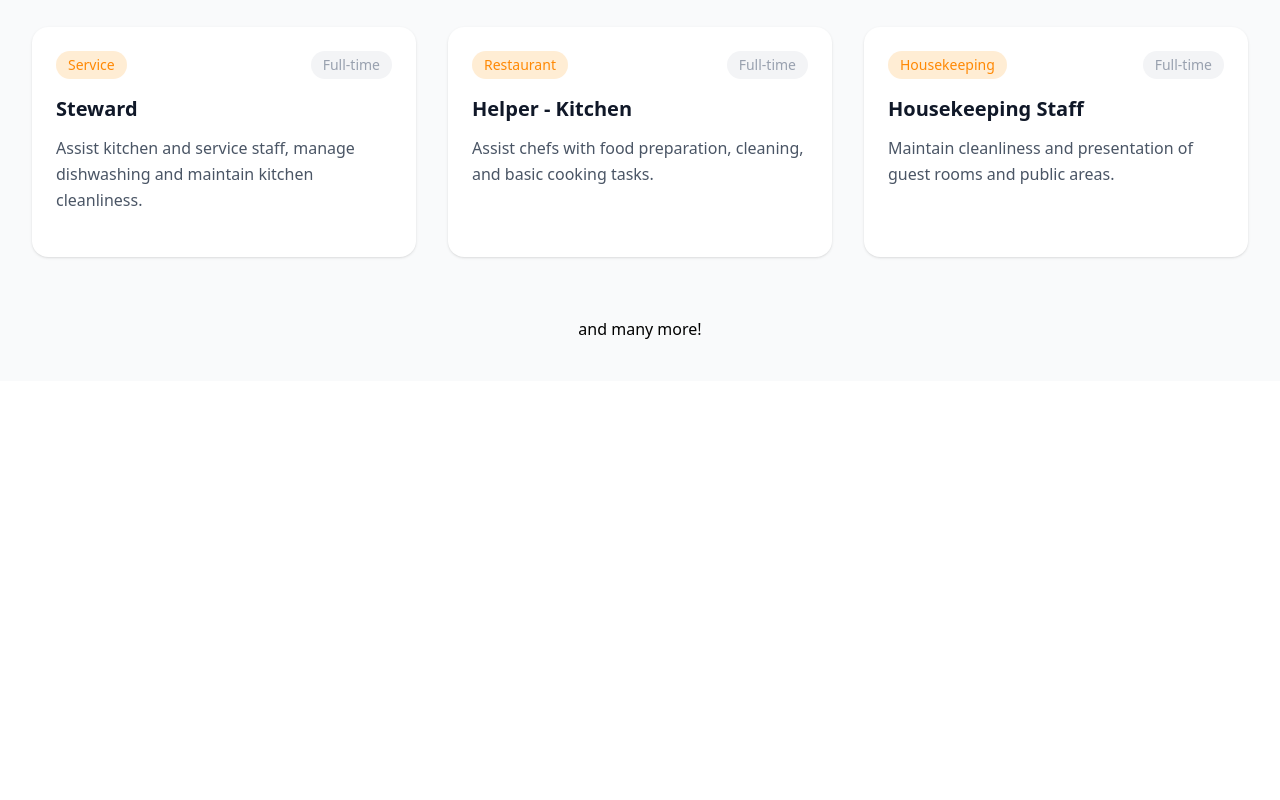
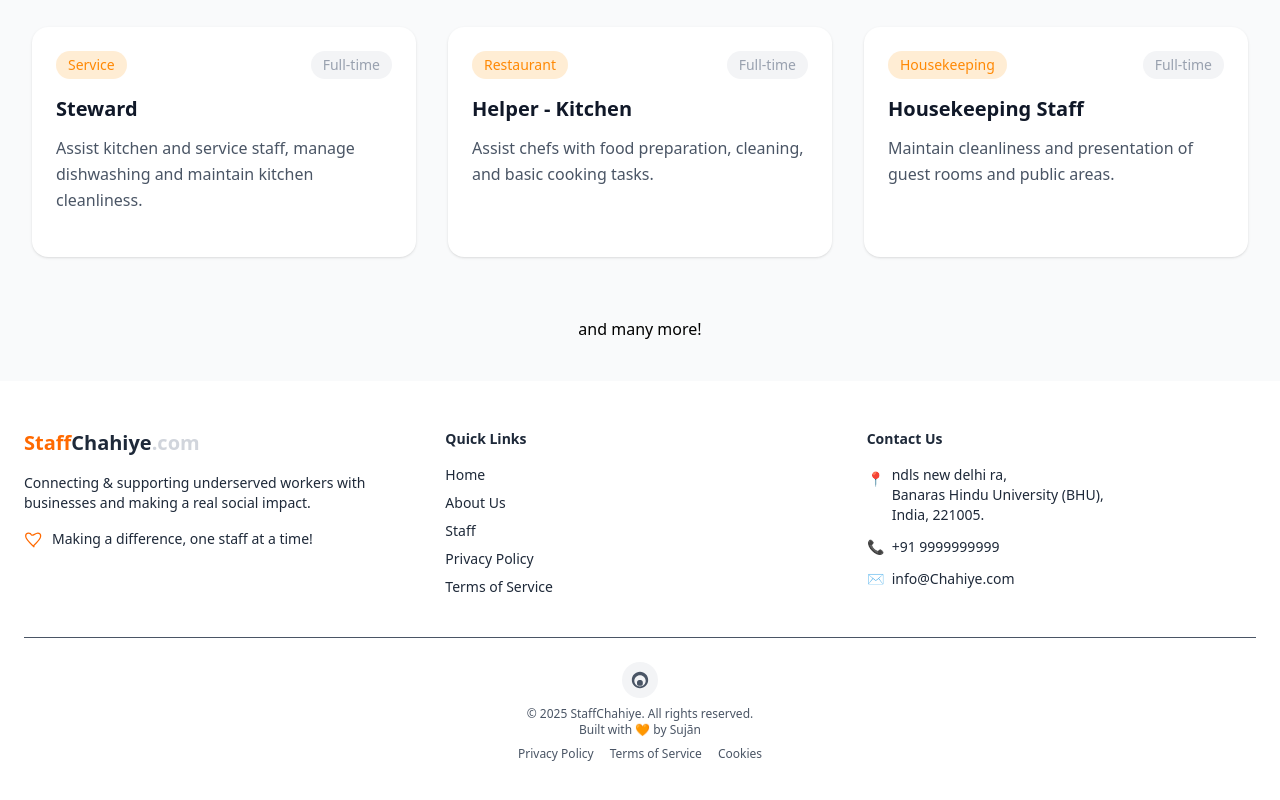
Before and after one commit to itsaimsd/RS_SERVICES, a React (Vite) app: page / in a window 1280 px wide. Shown: the part 2145-2945 px from the top of the page. Before the commit the page ends 2526 px from the top, so only its background shows below. Built offline with nearby package versions, Linux system fonts and the light colour scheme.

Commit message:
add footer

```diff
--- a/src/App.jsx
+++ b/src/App.jsx
@@ -2,6 +2,7 @@ import Navbar from "./Component/Navbar/navbar";
 import Home from "./Component/Home";
 import About from "./Component/About";
 import Staff from "./Component/Staff";
+import Footer from "./Component/footer";
 
 const App = () => {
   return (
@@ -12,6 +13,7 @@ const App = () => {
         <About />
         <Staff />
       </main>
+      <Footer />
     </>
   );
 };
--- /dev/null
+++ b/src/Component/footer.jsx
@@ -0,0 +1,134 @@
+import React from "react";
+
+const Footer = () => {
+  return (
+    <div>
+      <footer className="bg-white text-gray-800 px-6 py-12">
+        <div className="max-w-7xl mx-auto grid md:grid-cols-3 gap-8 text-sm">
+          {/* Left: Brand and mission */}
+          <div>
+            <h2 className="text-xl font-bold">
+              <span className="text-orange-500">Staff</span>
+              Chahiye<span className="text-gray-300">.com</span>
+            </h2>
+            <p className="mt-4">
+              Connecting & supporting underserved workers with businesses and
+              making a real social impact.
+            </p>
+            <div className="flex items-center gap-2 mt-4">
+              <span className="text-orange-500 text-lg">
+                <svg
+                  xmlns="http://www.w3.org/2000/svg"
+                  fill="none"
+                  viewBox="0 0 24 24"
+                  strokeWidth={1.5}
+                  stroke="currentColor"
+                  className="w-5 h-5"
+                >
+                  <path
+                    strokeLinecap="round"
+                    strokeLinejoin="round"
+                    d="M12 21.35l-1.45-1.32C5.4 15.36 2 12.28 2 8.5 2 6.5 3.5 5
+              5.5 5c1.54 0 3.04.99 3.57 2.36h1.87C13.46 5.99 14.96 5 16.5
+              5 18.5 5 20 6.5 20 8.5c0 3.78-3.4 6.86-8.55 11.54L12 21.35z"
+                  />
+                </svg>
+              </span>
+              <p>Making a difference, one staff at a time!</p>
+            </div>
+          </div>
+
+          {/* Center: Quick Links */}
+          <div>
+            <h3 className="font-semibold mb-4">Quick Links</h3>
+            <ul className="space-y-2">
+              <li>
+                <a href="#" className="hover:text-orange-500">
+                  Home
+                </a>
+              </li>
+              <li>
+                <a href="#" className="hover:text-orange-500">
+                  About Us
+                </a>
+              </li>
+              <li>
+                <a href="#" className="hover:text-orange-500">
+                  Staff
+                </a>
+              </li>
+              <li>
+                <a href="#" className="hover:text-orange-500">
+                  Privacy Policy
+                </a>
+              </li>
+              <li>
+                <a href="#" className="hover:text-orange-500">
+                  Terms of Service
+                </a>
+              </li>
+            </ul>
+          </div>
+
+          {/* Right: Contact */}
+          <div>
+            <h3 className="font-semibold mb-4">Contact Us</h3>
+            <ul className="space-y-3">
+              <li className="flex gap-2 items-start">
+                <span className="text-orange-500 mt-1">📍</span>
+                <span>
+                  ndls new delhi ra, <br />
+                  Banaras Hindu University (BHU), <br />
+                  India, 221005.
+                </span>
+              </li>
+              <li className="flex gap-2 items-center">
+                <span className="text-orange-500">📞</span>
+                <span>+91 9999999999</span>
+              </li>
+              <li className="flex gap-2 items-center">
+                <span className="text-orange-500">✉️</span>
+                <span>info@Chahiye.com</span>
+              </li>
+            </ul>
+          </div>
+        </div>
+
+        {/* Bottom strip */}
+        <div className="mt-10 border-t pt-6 text-center text-xs text-gray-600">
+          <div className="flex justify-center mb-2">
+            <div className="bg-gray-100 p-2 rounded-full">
+              <svg
+                xmlns="http://www.w3.org/2000/svg"
+                fill="currentColor"
+                viewBox="0 0 24 24"
+                className="w-5 h-5 text-gray-600"
+              >
+                <path
+                  d="M12 2.2C6.6 2.2 2.2 6.6 2.2 12S6.6 21.8 12 21.8 21.8 17.4 21.8
+           12 17.4 2.2 12 2.2zm0 17.6c-3.7 0-6.8-3-6.8-6.8S8.3 6.2 12 6.2s6.8 3 6.8
+           6.8-3 6.8-6.8 6.8zm3.2-6.1c-.1-.3-.3-.6-.6-.9s-.5-.5-.9-.6c-.3-.1-.9-.2-1.8-.2s-1.5.1-1.8.2c-.3.1-.6.3-.9.6s-.5.6-.6.9c-.1.3-.2.9-.2 1.8s.1 1.5.2 1.8c.1.3.3.6.6.9s.5.5.9.6c.3.1.9.2 1.8.2s1.5-.1 1.8-.2c.3-.1.6-.3.9-.6s.5-.6.6-.9c.1-.3.2-.9.2-1.8s-.1-1.5-.2-1.8z"
+                />
+              </svg>
+            </div>
+          </div>
+          <p>© 2025 StaffChahiye. All rights reserved.</p>
+          <p>Built with 🧡 by Sujān</p>
+          <div className="mt-2 flex justify-center gap-4">
+            <a href="#" className="hover:underline">
+              Privacy Policy
+            </a>
+            <a href="#" className="hover:underline">
+              Terms of Service
+            </a>
+            <a href="#" className="hover:underline">
+              Cookies
+            </a>
+          </div>
+        </div>
+      </footer>
+    </div>
+  );
+};
+
+export default Footer;
```
